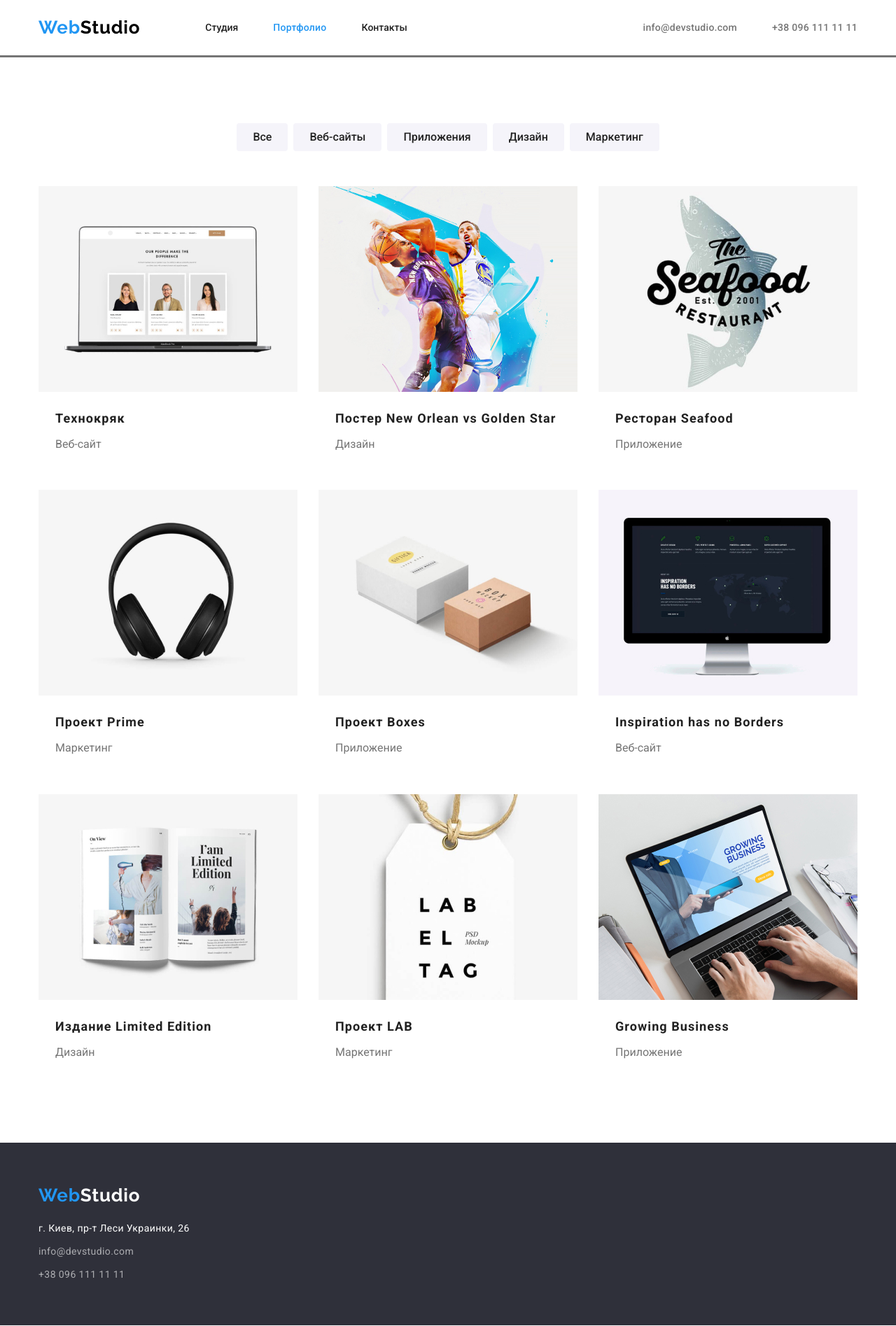
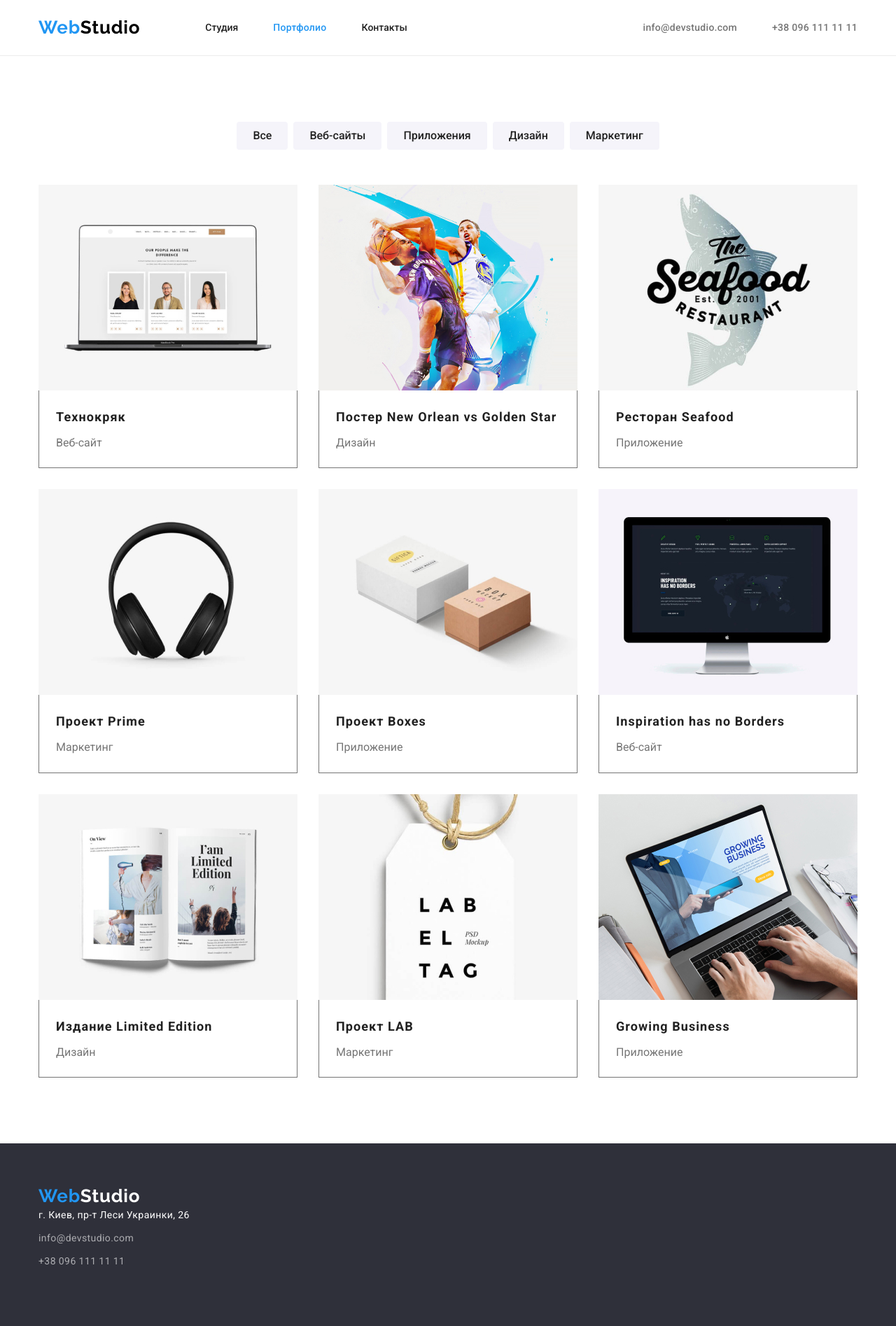
Before and after one commit to Yurablaga/goit-markup-hw-03, a plain HTML site: page portfolio.html in a window 1280 px wide. Shown: the whole page at 70% size. Drawn offline with nearby package versions, Linux system fonts and the light colour scheme.

Commit message:
dz315
dz315

```diff
--- a/css/styles.css
+++ b/css/styles.css
@@ -17,8 +17,7 @@ body {
   list-style: none;
 }
 .header{
-  border-bottom: 1px;
-  border-bottom: solid;
+  border-bottom: 1px solid #ececec;
   background-color: var(--brand-text-color);
 }
 .container{
@@ -235,6 +234,7 @@ img{
 }
 
 .section-title {
+  text-transform: uppercase;
   text-transform: lowercase;
   margin-bottom: 10px;
   font-weight: 700;
@@ -284,10 +284,10 @@ img{
   padding-bottom: 60px;
   background: var(--fon-color);
     }
+ .address{
+   margin-bottom: 20px;
+ }
 
-   .footer-section-text {
-     margin-top: 20px;
-   }
   .footer-section-text{
     padding-left: 0;
   }
@@ -411,4 +411,7 @@ ul{
   padding-right: 24px;
   padding-top: 20px;
   padding-bottom: 20px;
+  border-bottom: 1px solid;
+  border-left: 1px solid;
+  border-right: 1px solid;
 }
--- a/portfolio.html
+++ b/portfolio.html
@@ -118,7 +118,7 @@
     <footer class="footer-sections">
         <div class="container">
         <a class="logo" href="./index.html">Web<span class="studio-text">Studio</span> </a>
-        <address>
+        <address class="address">
             <ul class="footer-section-text list">
                 <li class="item"><a href="https://www.google.com.ua/maps/place/%D0%B1%D1%83%D0%BB.+%D0%9B%D0%B5%D1%81%D0%B8+%D0%A3%D0%BA%D1%80%D0%B0%D0%B8%D0%BD%D0%BA%D0%B8,+26,+%D0%9A%D0%B8%D0%B5%D0%B2," class="map"> г. Киев, пр-т Леси Украинки, 26</a></li>
                 <li class="item"><a href="maito:info@devstudio.com" class="link">info@devstudio.com</a></li>
```
Also changed, not shown: index.html (+4 -2 lines).
